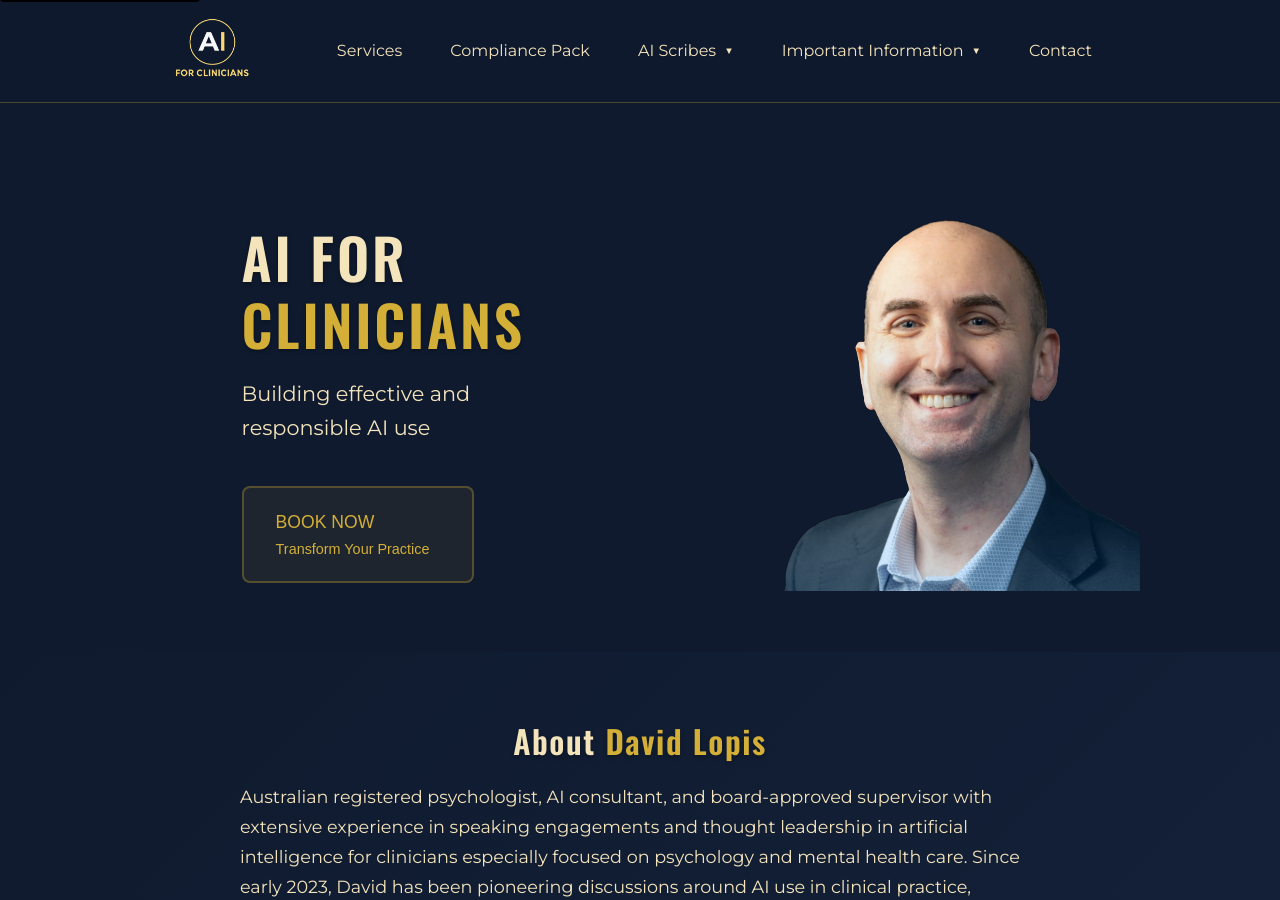
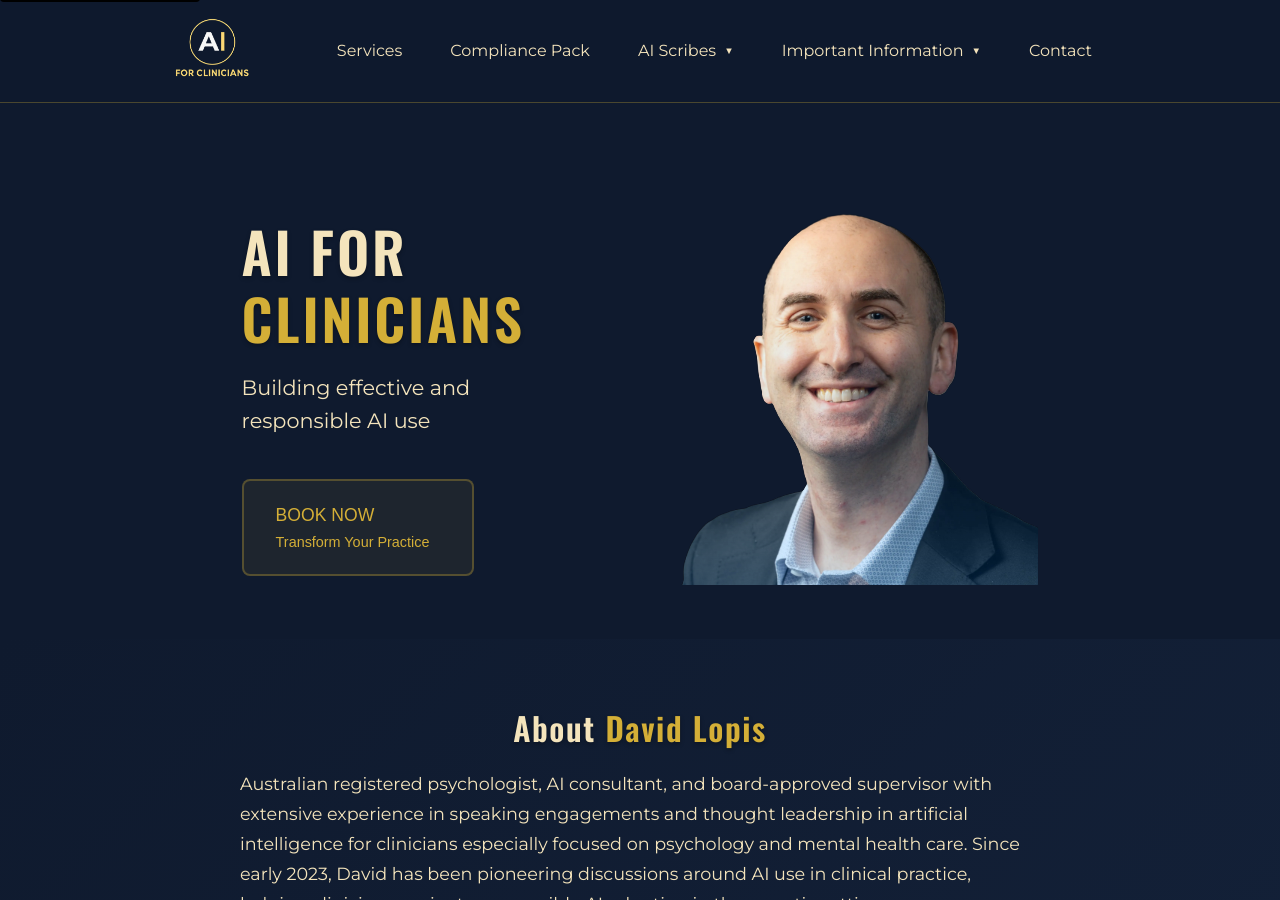
Before and after one commit to keisler-au/aiforclin, a Jekyll site: the page built from index.html, in a window 1280 px wide and 900 px high. Built offline with Jekyll 4.4.1, drawn with Linux system fonts in a browser that asks for light colours.

Commit message:
fix/header-image

```diff
--- a/index.html
+++ b/index.html
@@ -14,7 +14,7 @@ subnav:
 ---
 
 <header id="home" class="title-container container-short">
-  <div class="container container-alt container-main">
+  <div class="container-main">
     <div class="title-content">
       <h1 class="main-title main-title-accent">
         AI FOR<br />
```
